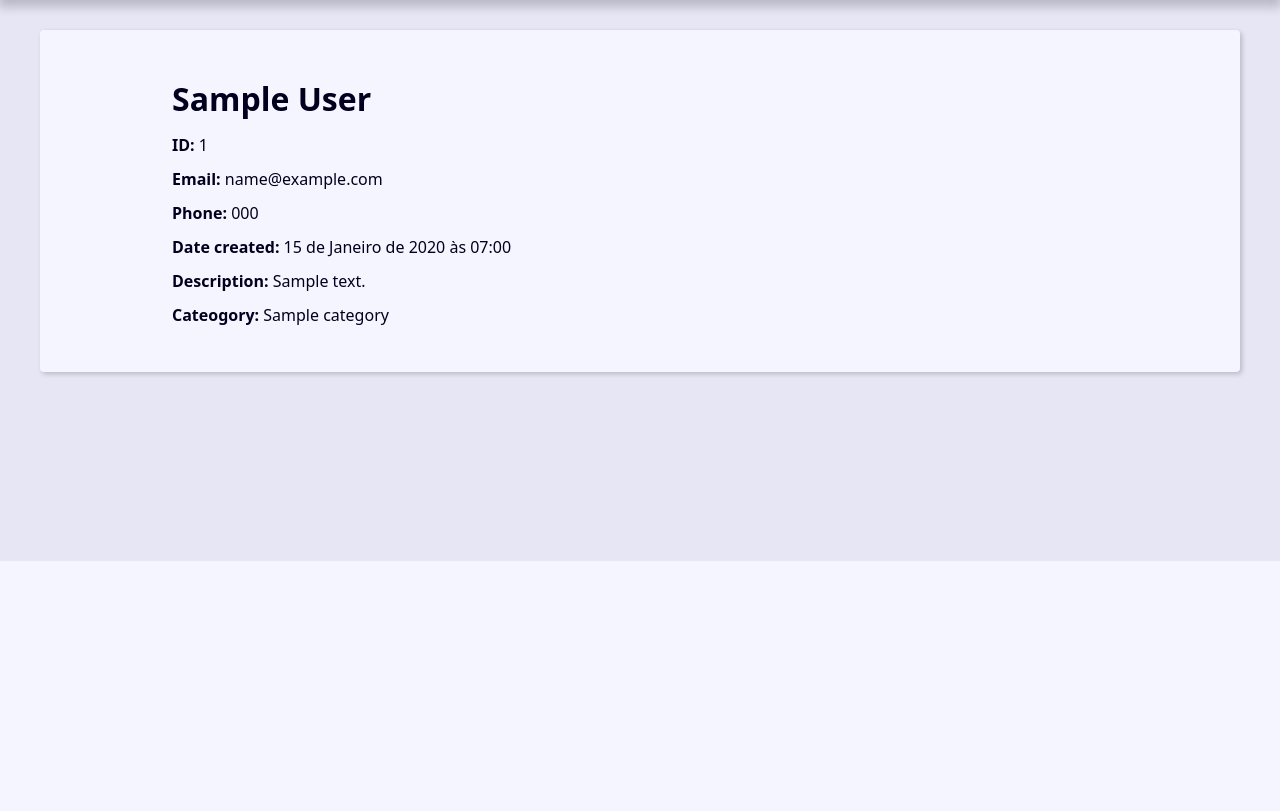
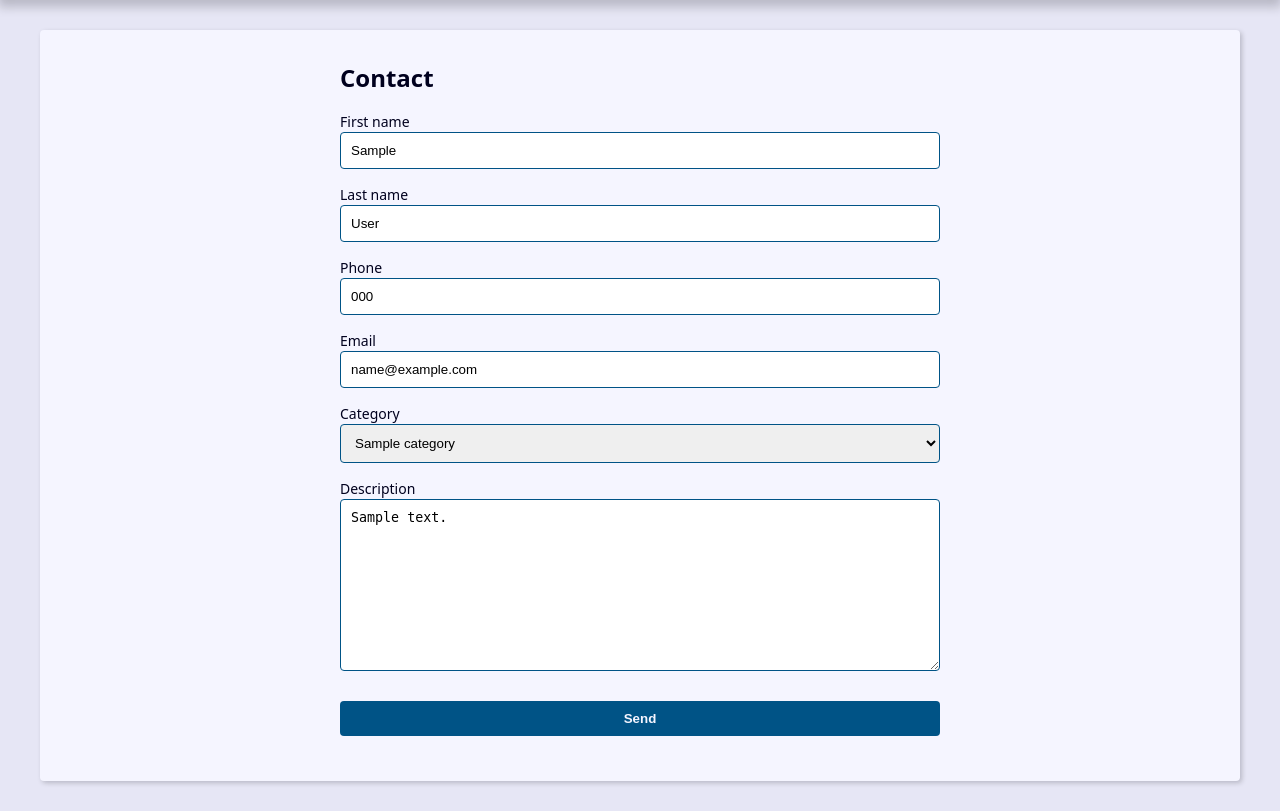
Before and after one commit to ciardileo/agenda_django, a Django app: page /contact/1/update/ in a window 1280 px wide. Shown: the part 239-1050 px from the top of the page. Before the commit the page ends 800 px from the top, so only its background shows below. Run offline with Django 4.2, Linux system fonts and the light colour scheme; tables that the repository leaves empty hold one stand-in row (values such as "Sample post").

Commit message:
adicionei a função de editar o contato

```diff
--- a/contact/templates/contact/create.html
+++ b/contact/templates/contact/create.html
@@ -6,7 +6,7 @@
 		<h2>Contact</h2>
 
 		<form
-			action="{% url "create" %}"
+			action="{{ form_action }}"
 			method="POST"
 			enctype="multipart/form-data"
 		>
--- a/contact/views/contact_views.py
+++ b/contact/views/contact_views.py
@@ -1,9 +1,10 @@
-from django.shortcuts import render
+from django.shortcuts import render, get_object_or_404, redirect
 from contact.models import Contact
 from django.http import Http404
 from django.db.models import Q
 from django.core.paginator import Paginator
 from contact.forms import *
+from django.urls import reverse
 
 
 
@@ -77,19 +78,22 @@ def contact_page(request, id):
 
 # página de criação de contato
 def create_contact(request):
+	form_action = reverse('create')
+
 	if request.method == "POST":
 		print("Você enviou um formulário")
 		# print(request.POST.get("first_name"))
 		form = ContactForm(request.POST)
 		context = {
-			'form': form
+			'form': form,
+			'form_action': form_action
 		}
 
 		# salva o formulário se não tiver nenhum erro
 		if form.is_valid():
 			contact = form.save(commit=False)  # fazemos isso pro contato não ser salvo na hora, assim podemos fazer alterações
 			contact.save()
-			return redirect('create')
+			return redirect('update', id=contact.pk)
 
 	else:
 		print("Você está acessando a página")
@@ -99,3 +103,35 @@ def create_contact(request):
 
 
 	return render(request, 'contact/create.html', context)
+
+
+# página de update de contato
+def update(request, id):
+	contact = get_object_or_404(Contact, id=id, show=True)
+	form_action = reverse('update', args=(id, ))
+
+	print(request.method)
+
+	if request.method == "POST":
+		print("Você enviou um formulário")
+		form = ContactForm(request.POST, instance=contact)  # o instance serve para atualizar um contato existente
+		context = {
+			'form': form,
+			'form_action': form_action
+		}
+
+		# salva o formulário se não tiver nenhum erro
+		if form.is_valid():
+			contact = form.save(commit=False)  # fazemos isso pro contato não ser salvo na hora, assim podemos fazer alterações
+			contact.save()
+			return redirect('update', id=contact.pk)
+
+	else:
+		print("Você está acessando a página")
+		context = {
+				'form': ContactForm(instance=contact)
+			}
+
+
+
+	return render(request, 'contact/create.html', context)
--- a/project/urls.py
+++ b/project/urls.py
@@ -23,7 +23,7 @@ from contact import views
 urlpatterns = [
     path('admin/', admin.site.urls),
     path('contact/<int:id>/details/', views.contact_page, name='contact'),
-    path('contact/<int:id>/update/', views.contact_page, name='update'),
+    path('contact/<int:id>/update/', views.update, name='update'),
     path("contact/create", views.create_contact, name='create'),
     path('search/', views.search, name='search'),
     path('', views.index, name='index')
```
